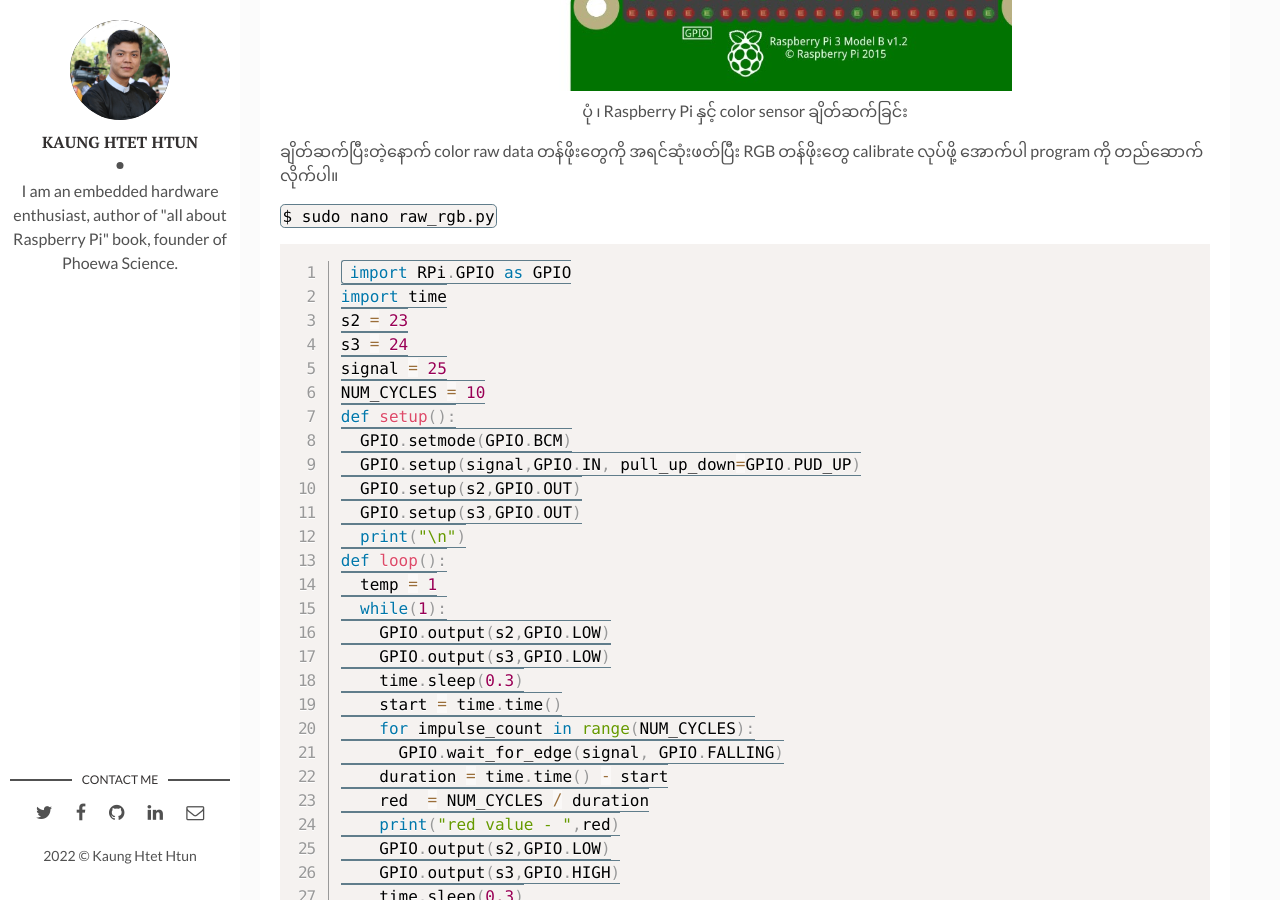
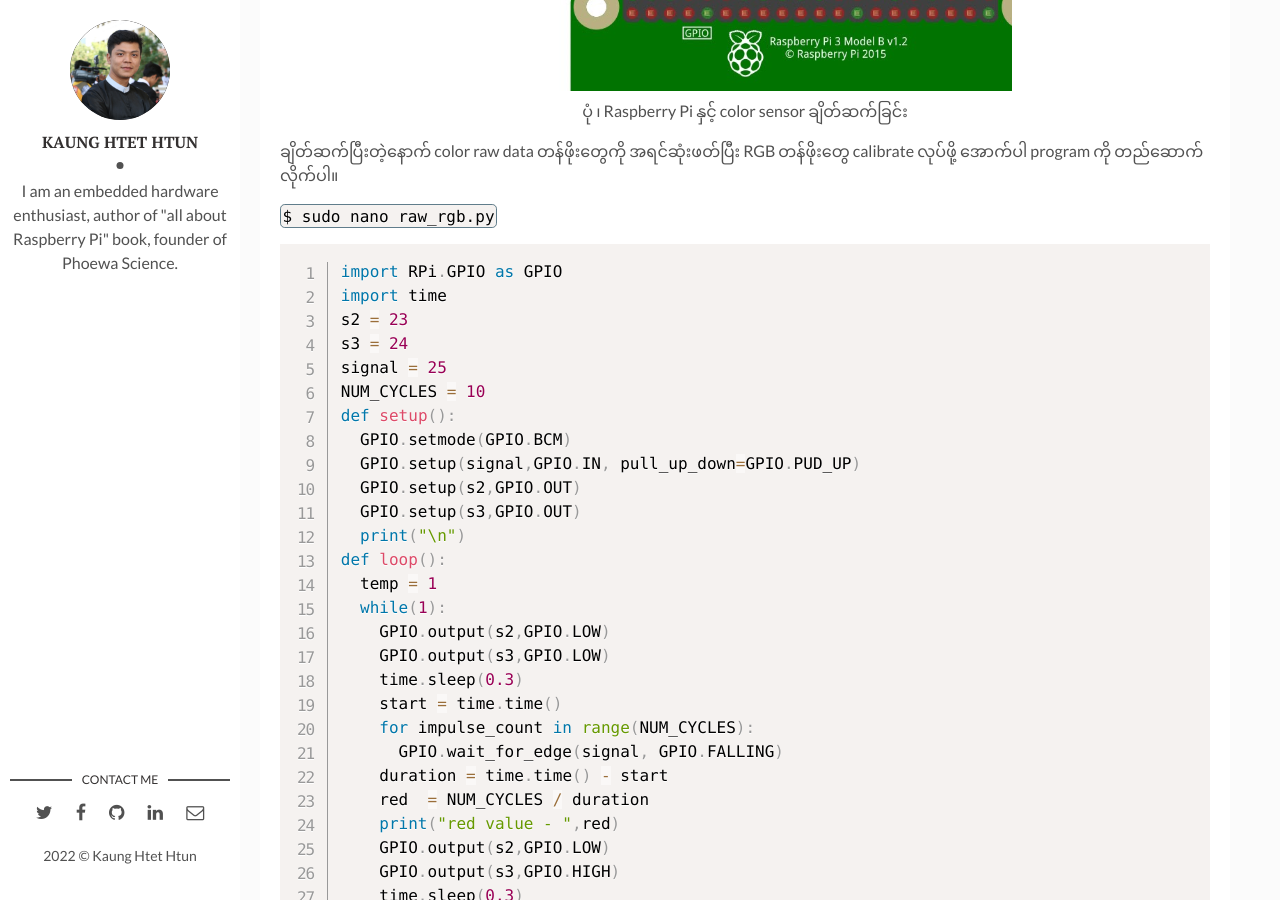
Before and after one commit to kogyikaunghtet/kogyikaunghtet.github.io, a Jekyll site: the page built from _posts/2021-1-31-rpi-color-sensor.markdown, in a window 1280 px wide and 900 px high, scrolled down 2573 px. Built offline with Jekyll 4.4.1, drawn with Linux system fonts in a browser that asks for light colours; comment, search, counter and statistics services are not loaded.

Commit message:
Initial commit

```diff
--- a/_includes/head.html
+++ b/_includes/head.html
@@ -1,5 +1,5 @@
 <head>
-  <link href="{{site.baseurl}}/assets/css/prism.css" rel="stylesheet" />
+
   <script src="{{site.baseurl}}/assets/css/prism.js"></script>
   <script src="./node_modules/@webcomponents/webcomponentsjs/webcomponents-loader.js"></script>
   <script src="./node_modules/intersection-observer/intersection-observer.js"></script>
@@ -96,4 +96,5 @@
 	<link rel="stylesheet" href="{{ "/assets/fonts/font-awesome/css/font-awesome.min.css" | prepend: site.baseurl }}">
 	<!-- Styles -->
 	<link rel="stylesheet" href="{{ "/assets/css/main.css" | prepend: site.baseurl }}">
+  <link href="{{site.baseurl}}/assets/css/prism.css" rel="stylesheet" />
 </head>
--- a/_posts/2021-1-31-rpi-color-sensor.markdown
+++ b/_posts/2021-1-31-rpi-color-sensor.markdown
@@ -53,7 +53,7 @@
 
 `$ sudo nano raw_rgb.py`
 
-<pre><code class="language-python line-numbers highlighter-rouge">
+<pre><code class="language-python line-numbers">
 import RPi.GPIO as GPIO
 import time
 s2 = 23
@@ -119,7 +119,7 @@
 
 `$ sudo nano color_detector.py`
 
-<pre><code class="language-python line-numbers highlighter-rouge">
+<pre><code class="language-python line-numbers">
 import RPi.GPIO as GPIO
 import time
 s2 = 23
```
